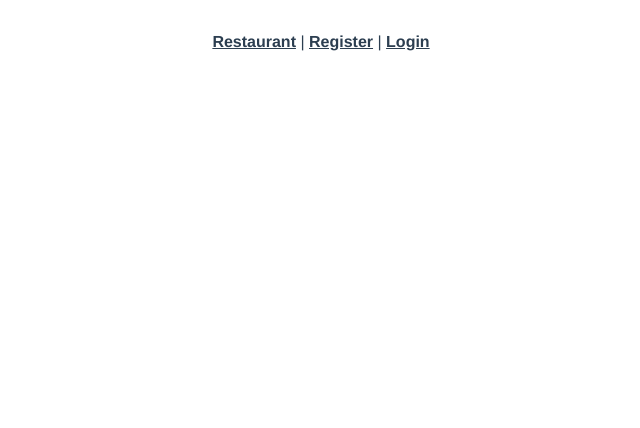
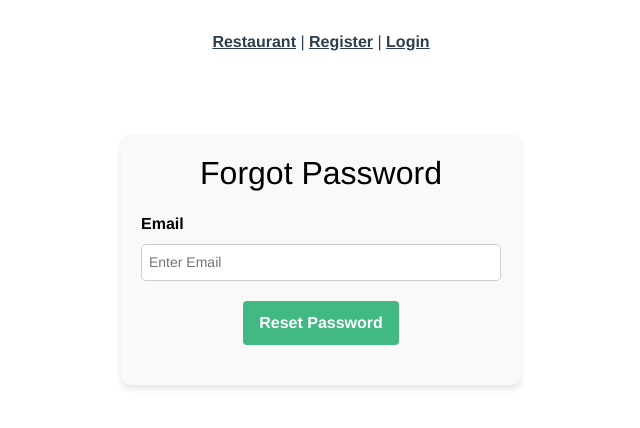
Before and after one commit to nusassteam18/frontend, a Vue app: page /forgot-password in a window 1280 px wide. Shown: the top 428 px of the page, without its empty margins (319-959 px from the left). Built offline with nearby package versions, Linux system fonts and the light colour scheme.

Commit message:
Reset password page

```diff
--- a/src/router/index.js
+++ b/src/router/index.js
@@ -36,9 +36,14 @@ const routes = [
   {
     path: '/updateProfile',
     name: 'updateProfile',
-    component: () => import(/* webpackChunkName: "register" */ '../views/UpdateUser.vue')
+    component: () => import(/* webpackChunkName: "update" */ '../views/UpdateUser.vue')
   },
 
+  {
+      path: '/forgot-password',
+      name: 'forgotPassword',
+      component: () => import(/* webpackChunkName: "forgot" */ '../views/ForgetPassword.vue')
+    },
   {
     path: '/admin',
     name: 'admin',
--- /dev/null
+++ b/src/views/ForgetPassword.vue
@@ -0,0 +1,105 @@
+<template>
+  <div class="forgotPassword">
+    <h2>Forgot Password</h2>
+    <form @submit.prevent="chnPass">
+      <div class="changePassword">
+        <label for="email">Email</label>
+        <input type="email" v-model="user.email" id="email" required placeholder="Enter Email"/>
+      </div>
+      <button type="submit">Reset Password</button>
+      <div v-if="userExist" class="userExist">{{userExist}}</div>
+    </form>
+  </div>
+</template>
+
+<script>
+
+export default {
+  data() {
+    return {
+      user: {},
+      userExist: ''
+    };
+  },
+  methods: {
+    async chnPass() {
+      try {
+        this.userExist = '';
+        const res = await fetch(this.API_GATEWAY_URL.concat('/users/forgotPass'), {
+          method: 'POST',
+          headers: { 'Content-Type': 'application/json' },
+          body: JSON.stringify({
+            email: this.user.email
+          })
+        })
+
+        if(res.ok){
+          this.userExist = 'Password reset has been send to your email';
+        }
+        else if(res.status === 404){
+          this.userExist = 'Email does not exist';
+        }
+      } catch (err) {
+          console.error('Failed:', err);
+      }
+    },
+  },
+};
+
+</script>
+
+<style>
+.forgotPassword {
+  max-width: 400px;
+  margin: 50px auto;
+  text-align: center;
+  box-shadow: 0px 4px 6px rgba(0, 0, 0, 0.1);
+  background: #f9f9f9;
+  border-radius: 10px;
+  padding: 20px;
+}
+
+.changePassword {
+  flex-direction: column;
+  margin-bottom: 20px;
+  align-items: flex-start;
+  display: flex;
+}
+
+input {
+  width: 100%;
+  border: 1px solid #ccc;
+  border-radius: 5px;
+  padding: 7px;
+  font-size: 14px;
+}
+
+label {
+  color: #000;
+  text-align: left;
+  font-weight: bold;
+  margin-bottom: 8px;
+}
+
+button {
+  background-color: #42b983;
+  color: #fff;
+  font-weight: bold;
+  padding: 10px 16px;
+  border: none;
+  border-radius: 4px;
+  cursor: pointer;
+  margin-bottom: 20px;
+}
+
+.userExist {
+  color: red;
+  font-weight: bold;
+}
+
+h2 {
+  color: #000;
+  margin-bottom: 20px;
+}
+
+</style>
```
